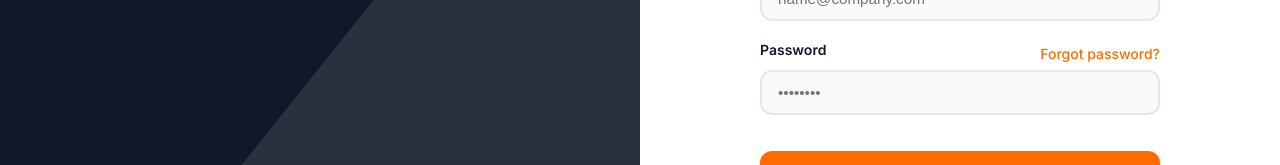
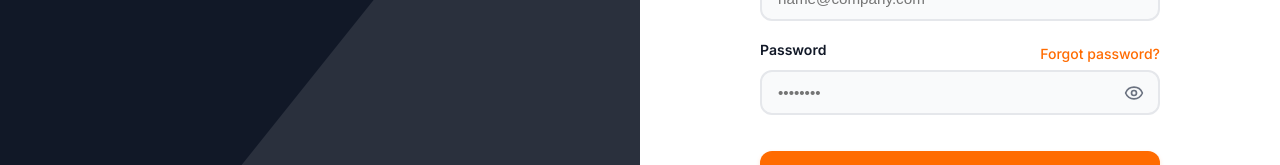
Before and after one commit to thevanan96/Construction-OS, a Next.js app: page /login in a window 1280 px wide. Shown: the part 333-498 px from the top of the page. Built offline with nearby package versions, Linux system fonts and the light colour scheme; no server answers.

Commit message:
Implement user login page with authentication functionality and foundational global styling.

```diff
--- a/app/globals.css
+++ b/app/globals.css
@@ -340,6 +340,37 @@
   font-weight: 600;
   color: var(--color-text-main);
   margin-bottom: 0.5rem;
+}
+
+/* Password Input Wrapper */
+.input-wrapper {
+  position: relative;
+  display: flex;
+  align-items: center;
+}
+
+.input-wrapper .input {
+  padding-right: 3rem;
+}
+
+.input-icon-btn {
+  position: absolute;
+  right: 1rem;
+  background: transparent;
+  border: none;
+  display: flex;
+  align-items: center;
+  justify-content: center;
+  color: var(--color-text-muted);
+  cursor: pointer;
+  padding: 0;
+  transition: color 0.2s;
+  outline: none;
+}
+
+.input-icon-btn:hover,
+.input-icon-btn:focus-visible {
+  color: var(--color-dark);
 }
 
 /* Utilities */
--- a/app/login/page.tsx
+++ b/app/login/page.tsx
@@ -4,7 +4,7 @@
 import { supabase } from '@/lib/supabase';
 import { useRouter } from 'next/navigation';
 import Link from 'next/link';
-import { Loader2 } from 'lucide-react';
+import { Loader2, Eye, EyeOff } from 'lucide-react';
 
 export default function LoginPage() {
     // const { login } = useApp(); // Removed
@@ -12,6 +12,7 @@
     const [formData, setFormData] = useState({ email: '', password: '' });
     const [error, setError] = useState('');
     const [isLoading, setIsLoading] = useState(false);
+    const [showPassword, setShowPassword] = useState(false);
 
     const handleSubmit = async (e: React.FormEvent) => {
         e.preventDefault();
@@ -99,8 +100,9 @@
                                 <label className="label">Password</label>
                                 <a href="#" className="link-forgot">Forgot password?</a>
                             </div>
+                            <div className="input-wrapper">
                                 <input
-                                type="password"
+                                    type={showPassword ? 'text' : 'password'}
                                     required
                                     autoComplete="current-password"
                                     className="input"
@@ -108,6 +110,16 @@
                                     value={formData.password}
                                     onChange={e => setFormData({ ...formData, password: e.target.value })}
                                 />
+                                <button
+                                    type="button"
+                                    tabIndex={-1}
+                                    onClick={() => setShowPassword(!showPassword)}
+                                    className="input-icon-btn"
+                                    aria-label={showPassword ? "Hide password" : "Show password"}
+                                >
+                                    {showPassword ? <EyeOff size={20} /> : <Eye size={20} />}
+                                </button>
+                            </div>
                         </div>
 
                         <button
```
Lines whose indentation alone changed are shown as unchanged.
